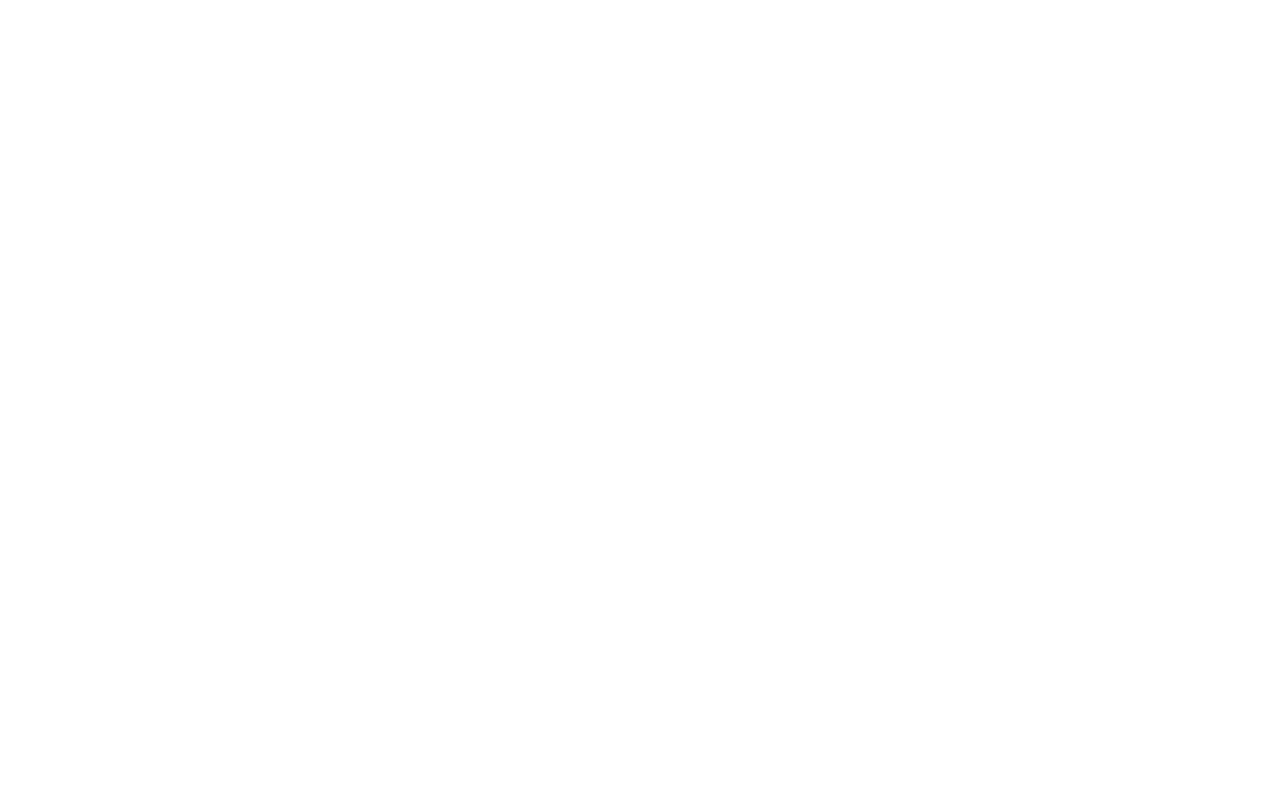
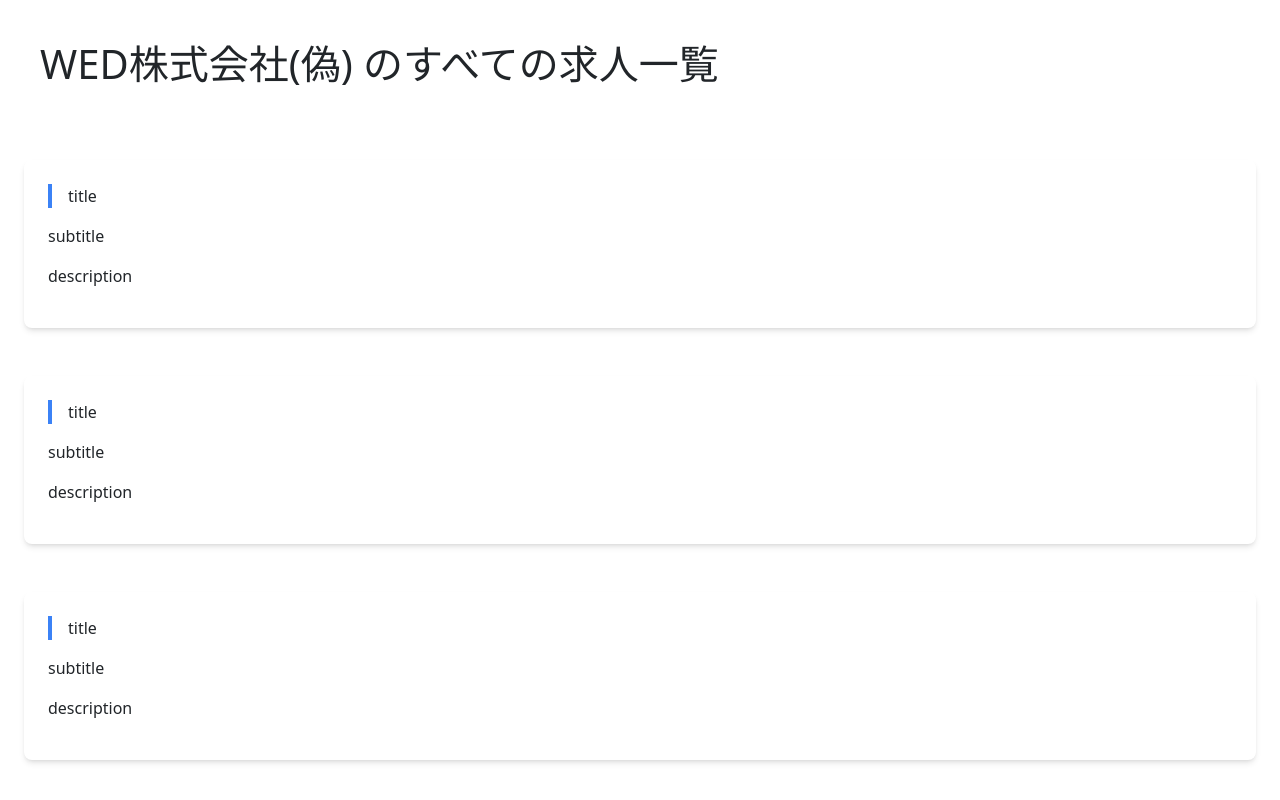
Before and after one commit to wedinc/fortune-island, a React (Create React App) app: page /recruitment in a window 1280 px wide. Shown: the top 800 px of the page. Built offline with nearby package versions, Linux system fonts and the light colour scheme.

Commit message:
create recruitment ui except deep ui and function

```diff
--- a/src/pages/Recruitment.jsx
+++ b/src/pages/Recruitment.jsx
@@ -1,4 +1,5 @@
 // こちらは、/recruitment 採用活動ページです
+// 参考ページ: https://herp.careers/v1/wedinc
 
 // import { Button } from "../components/Button";
 // import { Image } from "../components/Image";
@@ -7,5 +8,36 @@
 export default function Recruitment() {
   // const navigate = useNavigate();
 
-  return <div></div>;
+  return <div>
+    <h1 className="p-10">
+      WED株式会社(偽) のすべての求人一覧
+    </h1>
+    <RecruitItem title="title" subtitle="subtitle" description="description" />
+    <RecruitItem title="title" subtitle="subtitle" description="description" />
+    <RecruitItem title="title" subtitle="subtitle" description="description" />
+    <RecruitItem title="title" subtitle="subtitle" description="description" />
+    <RecruitItem title="title" subtitle="subtitle" description="description" />
+  </div>;
 }
+
+function　RecruitItem({
+  title,
+  subtitle,
+  description,
+}){
+  return(
+    <div className="px-4 py-4">
+      <div className="bg-card text-card-foreground p-4 rounded-lg shadow-md">
+        <p className="border-l-4 border-blue-500 pl-4">
+          {title}
+        </p>
+        <p>
+          {subtitle}
+        </p>
+        <p>
+          {description}
+        </p>
+      </div>
+    </div>
+  );
+}
```
